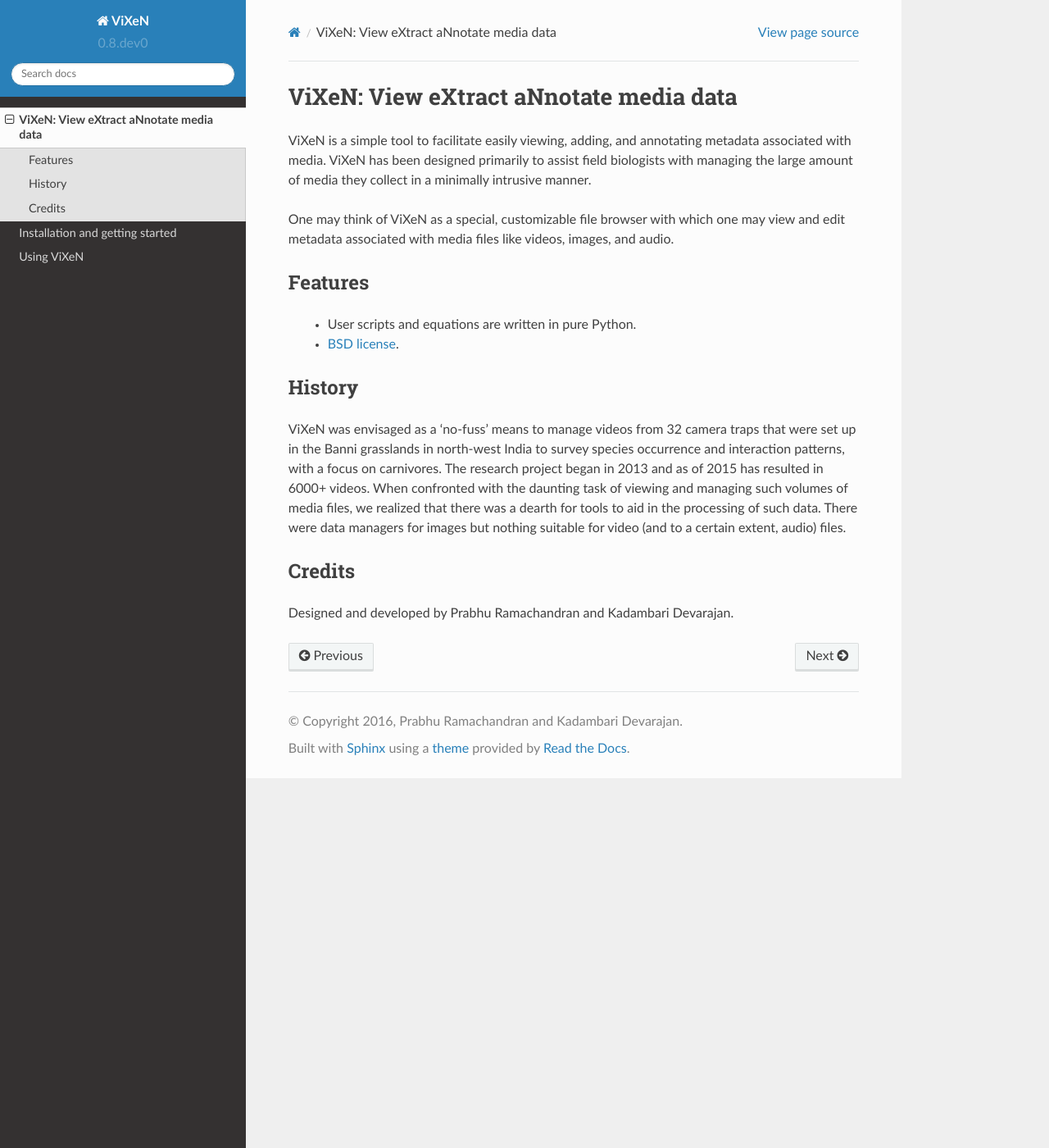
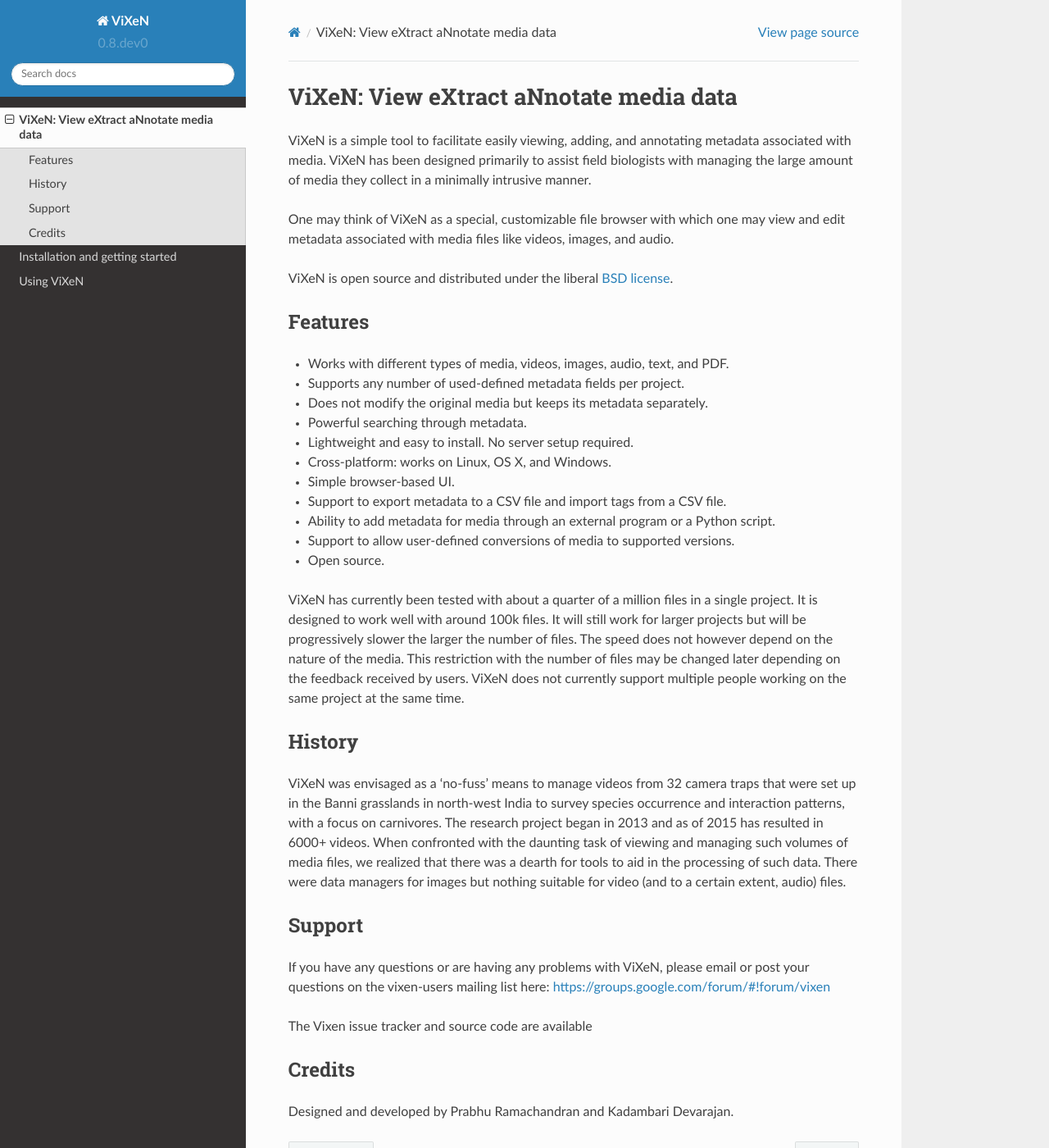
Before and after one commit to vixen-project/vixen, a Sphinx documentation site: the page built from docs/source/overview.rst, in a window 1280 px wide and 1400 px high. Shown: the whole window at 82% size. Built offline with Sphinx 7.4.7 and the Read the Docs theme 2.0.0, drawn with Linux system fonts in a browser that asks for light colours; some of the changed text lies outside the part shown.

Commit message:
More doc updates.

```diff
--- a/docs/source/conf.py
+++ b/docs/source/conf.py
@@ -49,7 +49,7 @@
 
 # General information about the project.
 project = u'ViXeN'
-copyright = u'2016, Prabhu Ramachandran and Kadambari Devarajan'
+copyright = u'2016-2017, Prabhu Ramachandran and Kadambari Devarajan'
 author = u'Prabhu Ramachandran and Kadambari Devarajan'
 
 # The version info for the project you're documenting, acts as replacement for
--- a/docs/source/overview.rst
+++ b/docs/source/overview.rst
@@ -11,13 +11,33 @@
 may view and edit metadata associated with media files like videos, images,
 and audio.
 
+ViXeN is open source and distributed under the liberal `BSD license
+<https://opensource.org/licenses/BSD-3-Clause>`_.
 
----------
+--------
 Features
----------
+--------
 
-  - User scripts and equations are written in pure Python.
-  - `BSD license <https://opensource.org/licenses/BSD-3-Clause>`_.
+- Works with different types of media, videos, images, audio, text, and PDF.
+- Supports any number of used-defined metadata fields per project.
+- Does not modify the original media but keeps its metadata separately.
+- Powerful searching through metadata.
+- Lightweight and easy to install.  No server setup required.
+- Cross-platform: works on Linux, OS X, and Windows.
+- Simple browser-based UI.
+- Support to export metadata to a CSV file and import tags from a CSV file.
+- Ability to add metadata for media through an external program or a Python
+  script.
+- Support to allow user-defined conversions of media to supported versions.
+- Open source.
+
+ViXeN has currently been tested with about a quarter of a million files in a
+single project. It is designed to work well with around 100k files. It will
+still work for larger projects but will be progressively slower the larger the
+number of files. The speed does not however depend on the nature of the media.
+This restriction with the number of files may be changed later depending on
+the feedback received by users. ViXeN does not currently support multiple
+people working on the same project at the same time.
 
 
 --------
@@ -33,6 +53,17 @@
 processing of such data. There were data managers for images but nothing
 suitable for video (and to a certain extent, audio) files.
 
+-------
+Support
+-------
+
+If you have any questions or are having any problems with ViXeN, please email
+or post your questions on the vixen-users mailing list here:
+https://groups.google.com/forum/#!forum/vixen
+
+The Vixen issue tracker and source code are available
+
+
 --------
 Credits
 --------
```
